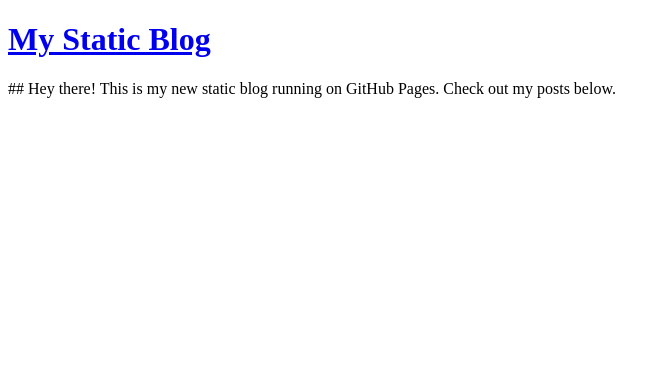
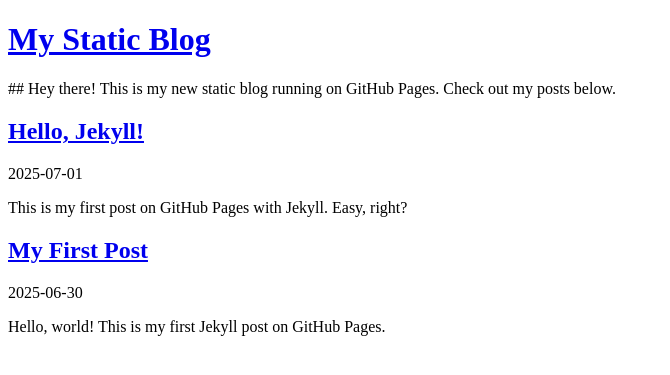
Before and after one commit to Krrishchauhan/blogging-website, a Jekyll site: the page built from index.html, in a window 1280 px wide. Shown: the top 375 px of the page, without its empty margins (0-670 px from the left). Built offline with Jekyll 4.4.1, drawn with Linux system fonts in a browser that asks for light colours.

Commit message:
Update index.html

```diff
--- a/index.html
+++ b/index.html
@@ -6,3 +6,10 @@
 ## Hey there!
 This is my new static blog running on GitHub Pages.
 Check out my posts below.
+{% for post in site.posts %}
+  <article>
+    <h2><a href="{{ post.url }}">{{ post.title }}</a></h2>
+    <time>{{ post.date | date: "%Y-%m-%d" }}</time>
+    <p>{{ post.excerpt }}</p>
+  </article>
+{% endfor %}
```
